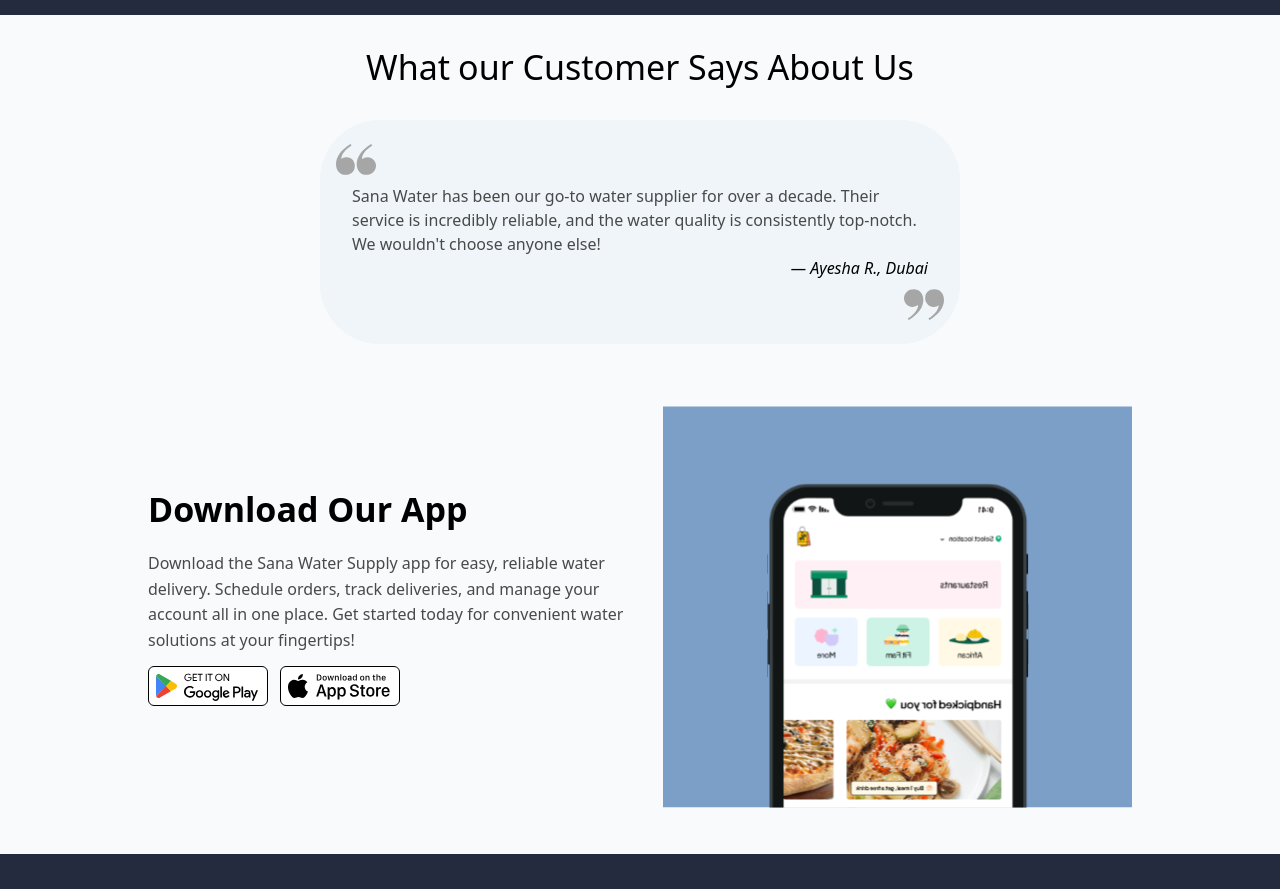
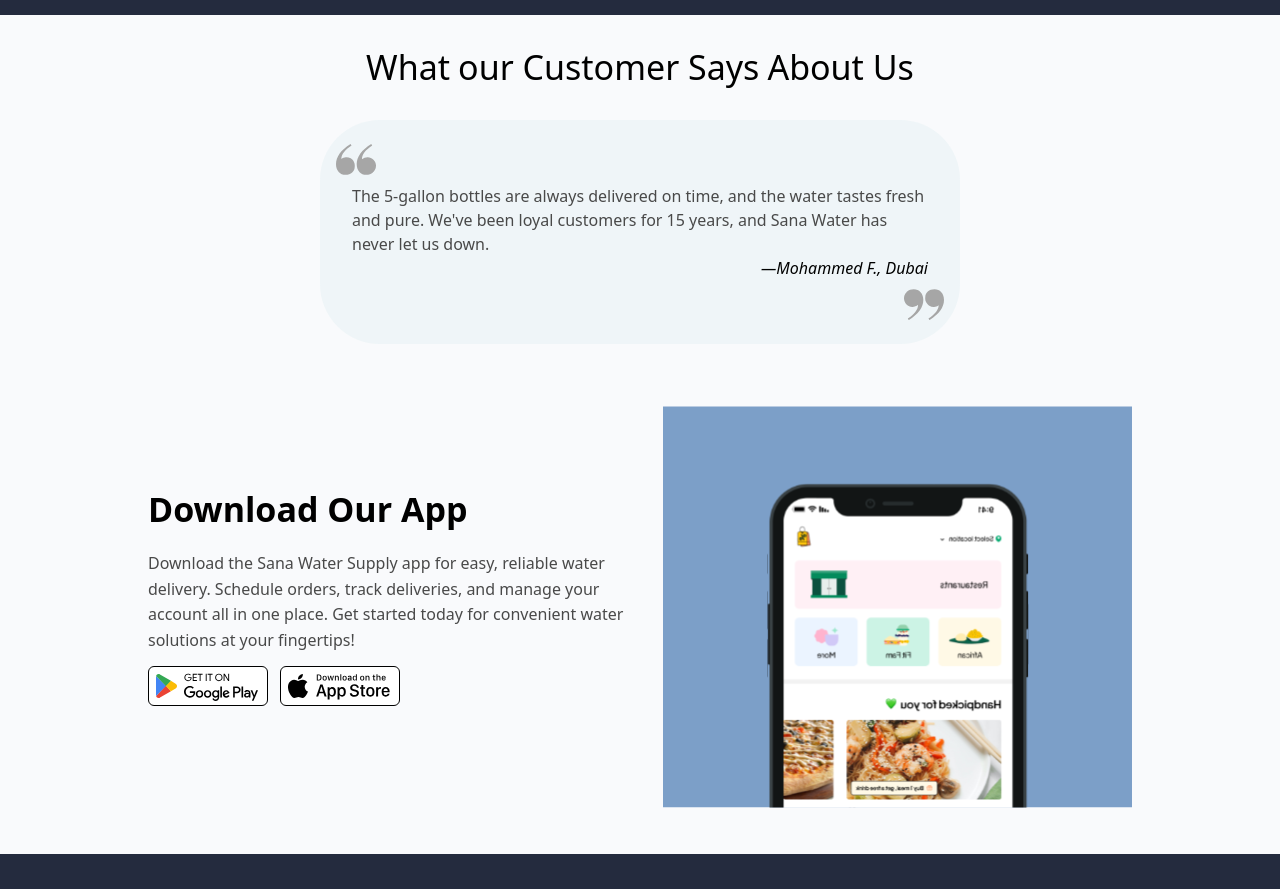
Before and after one commit to adithyanmkd/sana, a React (Vite) app in the folder client/: page / in a window 1280 px wide. Shown: the part 3880-4769 px from the top of the page. Built offline with nearby package versions, Linux system fonts and the light colour scheme.

Commit message:
dynamic reviews created

```diff
--- a/client/src/components/organisms/ReviewSection.tsx
+++ b/client/src/components/organisms/ReviewSection.tsx
@@ -2,7 +2,46 @@
 import ElementTwo from "../../assets/small-elements/review-ele-2.svg";
 import Comma from "../../assets/small-elements/comma.svg";
 
+import { useState, useEffect } from "react";
+
+//reviews
+const reviews = [
+  {
+    review:
+      "Sana Water has been our go-to water supplier for over a decade. Their service is incredibly reliable, and the water quality is consistently top-notch. We wouldn't choose anyone else!",
+    reviewer: "Ayesha R., Dubai",
+  },
+  {
+    review:
+      "The 5-gallon bottles are always delivered on time, and the water tastes fresh and pure. We've been loyal customers for 15 years, and Sana Water has never let us down.",
+    reviewer: "Mohammed F., Dubai",
+  },
+  {
+    review:
+      "Sana Water has exceeded my expectations with their fast and reliable delivery. The 200ml cup water is perfect for our events, and everyone loves the quality!",
+    reviewer: "Ryan P., Sharjah",
+  },
+  {
+    review:
+      "Their team is always professional and friendly. Sana Water feels like a brand you can trust, and their long-standing reputation speaks for itself.",
+    reviewer: "Neha M., Al Ain",
+  },
+];
+
 const ReviewSection = () => {
+  const [currenctReviewIndex, setCurrentReviewIndex] = useState(0);
+  const [isPaused, setIsPaused] = useState(false);
+
+  useEffect(() => {
+    if (isPaused) return;
+
+    const interval = setInterval(() => {
+      setCurrentReviewIndex((prevIndex) => (prevIndex + 1) % reviews.length);
+    }, 6000);
+
+    return () => clearInterval(interval);
+  }, [isPaused, reviews.length]);
+
   return (
     <div className="mx-auto mt-8 max-w-screen-lg px-5 pb-[30px]">
       <h2 className="text-center text-[34px] font-medium capitalize leading-[120%]">
@@ -26,14 +65,16 @@
           </div>
         </span>
       </h2>
-      <div className="relative mx-auto mt-8 max-w-screen-sm rounded-[60px] bg-[#D7EBEE] bg-opacity-30">
+      <div
+        className="relative mx-auto mt-8 max-w-screen-sm rounded-[60px] bg-[#D7EBEE] bg-opacity-30"
+        onMouseEnter={() => setIsPaused(true)}
+        onMouseLeave={() => setIsPaused(false)}
+      >
         <img className="absolute left-4 top-6 w-10" src={Comma} alt="comma" />
         <p className="px-8 py-16 text-[#494949]">
-          Sana Water has been our go-to water supplier for over a decade. Their
-          service is incredibly reliable, and the water quality is consistently
-          top-notch. We wouldn't choose anyone else!
+          {reviews[currenctReviewIndex].review}
           <span className="block text-right italic text-black">
-            — Ayesha R., Dubai
+            —{reviews[currenctReviewIndex].reviewer}
           </span>
         </p>
         <img
```
